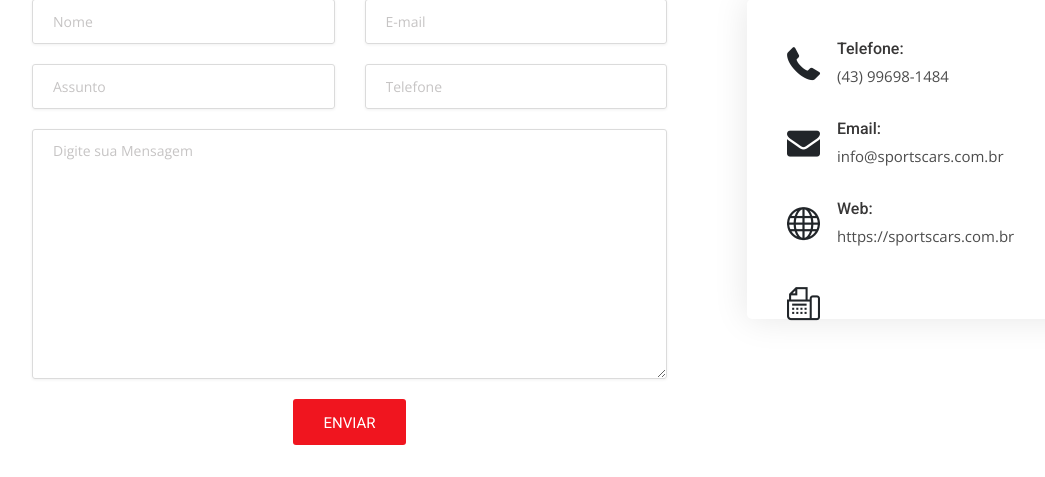
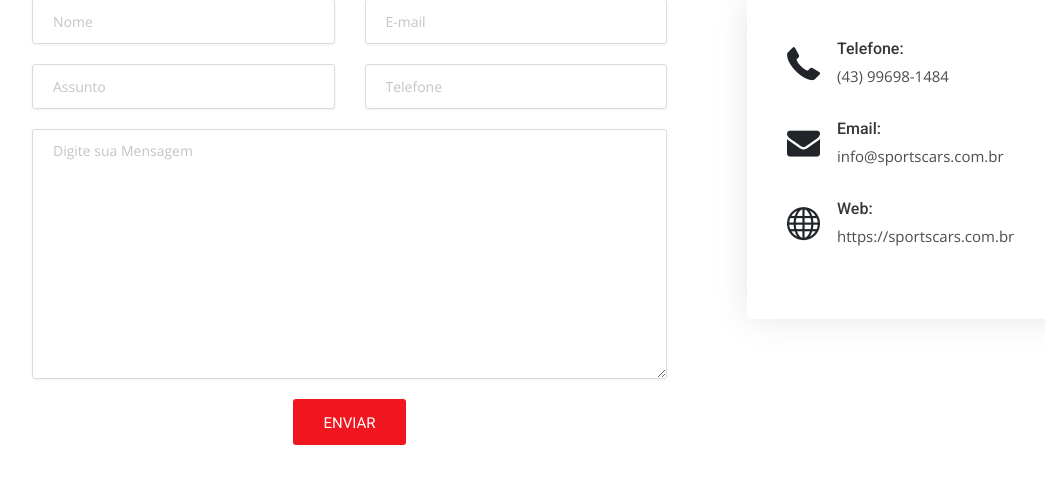
Before and after one commit to renanausec/sportscars, a Django app: page /contato in a window 1280 px wide. Shown: the part 592-1069 px from the top of the page, without its empty margins (53-1098 px from the left). Run offline with Django 3.2, Linux system fonts and the light colour scheme; some libraries are stand-ins or nearby versions.

Commit message:
Update contato.html

```diff
--- a/templates/pages/contato.html
+++ b/templates/pages/contato.html
@@ -93,11 +93,6 @@
                                 <p><a href="#">https://sportscars.com.br</a></p>
                             </div>
                         </div>
-                        <div class="ci-box mb-0">
-                            <div class="icon">
-                                <i class="flaticon-fax"></i>
-                            </div>
-                        </div>
                     </div>
                 </div>
             </div>
```
